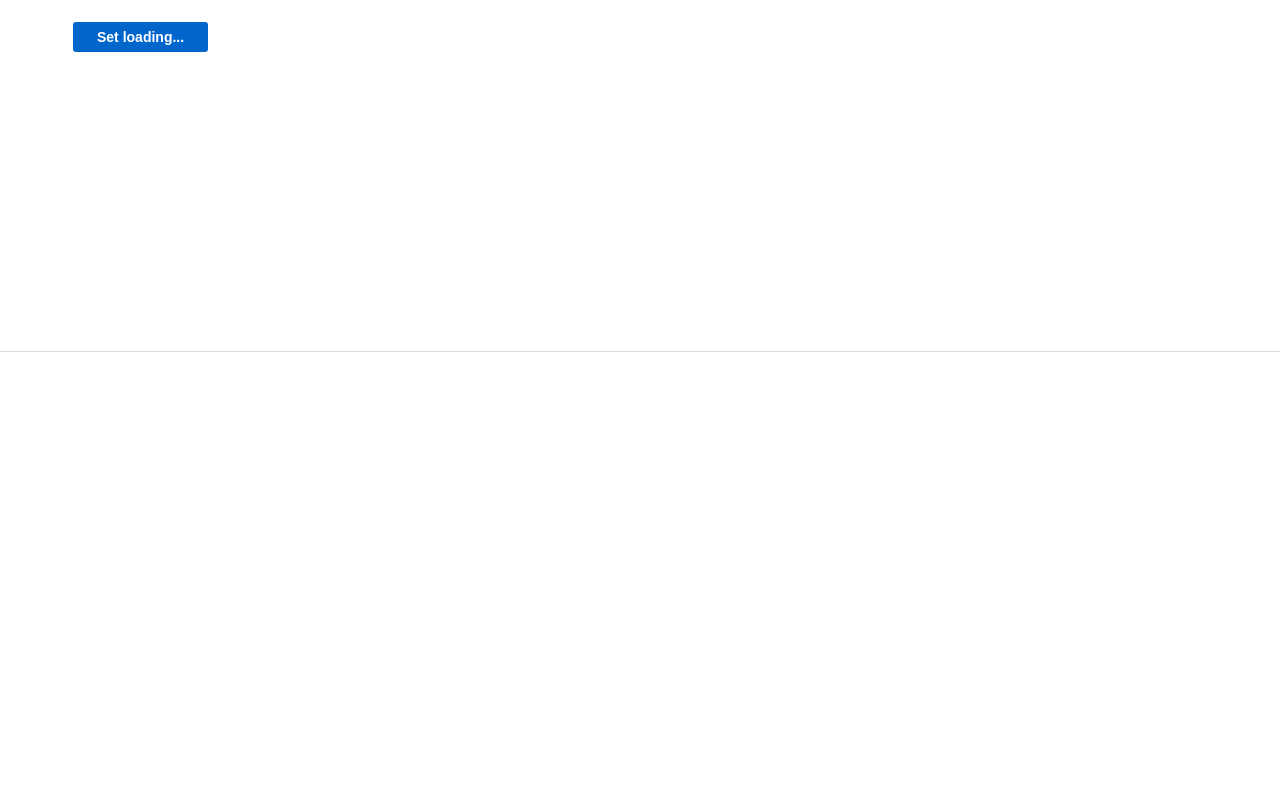
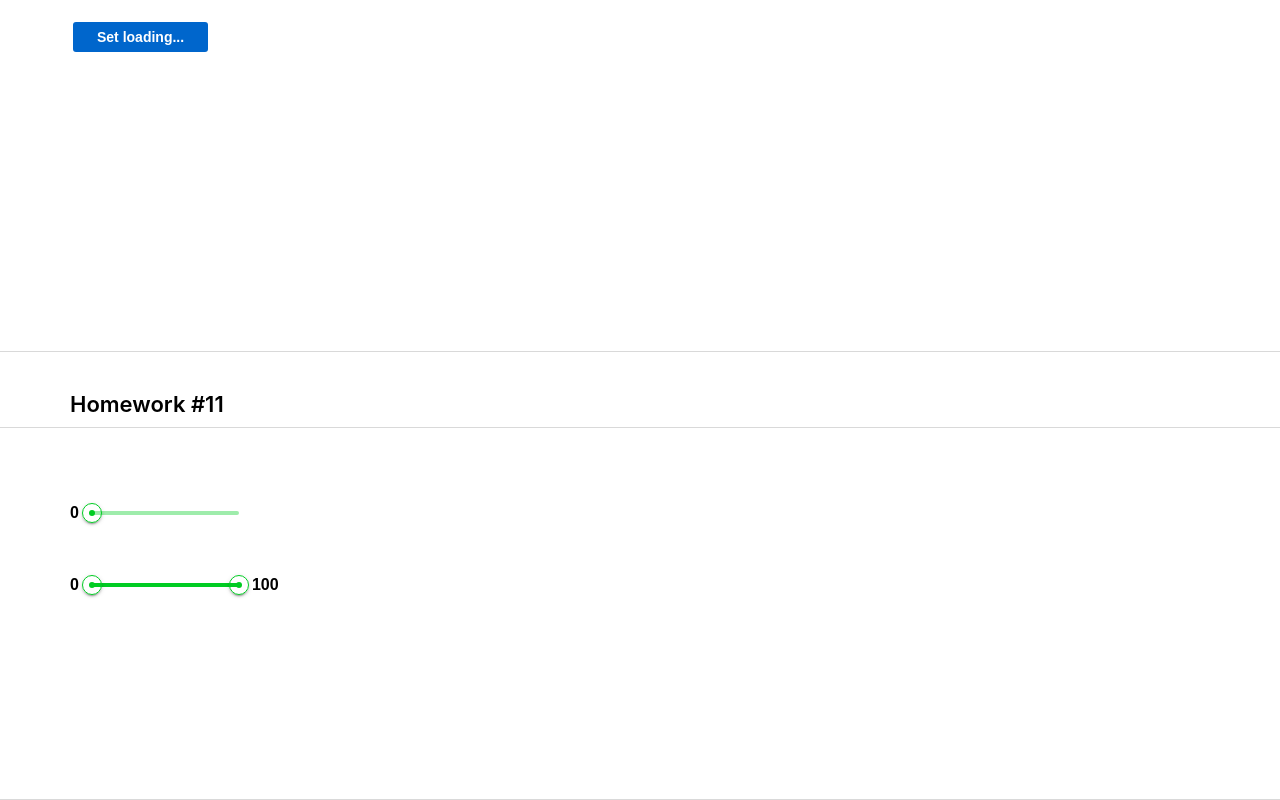
Before and after one commit to Rita05/homework_front_sprint02, a React (Create React App) app: page /#/pre-junior in a window 1280 px wide. Shown: the part 3809-4609 px from the top of the page. Before the commit the page ends 4161 px from the top, so only its background shows below. Built offline with nearby package versions, Linux system fonts and the light colour scheme.

Commit message:
make hw11 homework in sprint_04

```diff
--- a/src/s1-main/App.module.css
+++ b/src/s1-main/App.module.css
@@ -47,6 +47,12 @@
     padding-top: 42.5px;
 }
 
+.SuperRangeContainer {
+    margin: 0 auto;
+    width: 1280px;
+    margin-top: 39px;
+}
+
 .hw {
     display: flex;
     flex-direction: column;
--- a/src/s1-main/App.tsx
+++ b/src/s1-main/App.tsx
@@ -15,6 +15,7 @@ import HW7 from '../s2-homeworks/hw07/HW7'
 import HW8 from '../s2-homeworks/hw08/HW8'
 import HW9 from '../s2-homeworks/hw09/HW9'
 import HW10 from '../s2-homeworks/hw10/HW10'
+import HW11 from '../s2-homeworks/hw11/HW11'
 
 function App() {
 	return (
@@ -31,6 +32,7 @@ function App() {
 			<HW8 />
 			<HW9 />
 			<HW10 />
+			<HW11 />
 		</div>
 	)
 }
--- a/src/s2-homeworks/hw11/HW11.module.css
+++ b/src/s2-homeworks/hw11/HW11.module.css
@@ -1,8 +1,21 @@
 .container {
+	padding-left: 70px;
+	margin-top: 69.5px;
+	row-gap: 42px;
 }
 
 .wrapper {
+	display: flex;
+	align-items: center;
+	column-gap: 13px;
 }
 
 .number {
+	color: #000;
+	font-family: 'Montserrat', sans-serif;
+	font-size: 16px;
+	font-weight: 600;
+	line-height: 20px;
+	letter-spacing: 0%;
+	text-align: left;
 }
--- a/src/s2-homeworks/hw11/HW11.tsx
+++ b/src/s2-homeworks/hw11/HW11.tsx
@@ -13,14 +13,23 @@ import SuperRange from './common/c7-SuperRange/SuperRange'
 function HW11() {
 	// for autotests // не менять // можно подсунуть в локалСторэдж нужные числа, чтоб увидеть как они отображаются
 	const [value1, setValue1] = useState(restoreState<number>('hw11-value1', 0))
+	console.log('value1: ', value1);
 	const [value2, setValue2] = useState(restoreState<number>('hw11-value2', 100))
+	console.log('value2: ', value2);
 
-    const change = (event: any, value: any) => {
+	const change = (event: Event, value: number | Array<number>) => {
+		if (Array.isArray(value) && value.length > 2) {
+			const [newValue1, newValue2] = value;
+			setValue1(newValue1);
+			setValue2(newValue2);
+		} else {
+			setValue1(value as number);
+		}
 		// пишет студент // если пришёл массив - сохранить значения в оба useState, иначе в первый
 	}
 
 	return (
-        <div id={'hw11'}>
+		<div id={'hw11'} className={s2.SuperRangeContainer}>
 			<div className={s2.hwTitle}>Homework #11</div>
 
 			<div className={s2.hw}>
@@ -29,6 +38,8 @@ function HW11() {
 						<span id={'hw11-value'} className={s.number}>{value1}</span>
 						<SuperRange
 							id={'hw11-single-slider'}
+							value={value1}
+							onChange={change}
 						// сделать так чтоб value1 изменялось // пишет студент
 
 						/>
@@ -37,6 +48,8 @@ function HW11() {
 						<span id={'hw11-value-1'} className={s.number}>{value1}</span>
 						<SuperRange
 							id={'hw11-double-slider'}
+							value={[value1, value2]}
+							onChange={change}
 						// сделать так чтоб value1/2 изменялось // пишет студент
 
 						/>
--- a/src/s2-homeworks/hw11/common/c7-SuperRange/SuperRange.tsx
+++ b/src/s2-homeworks/hw11/common/c7-SuperRange/SuperRange.tsx
@@ -1,11 +1,29 @@
 import React from 'react'
-import {Slider, SliderProps} from '@mui/material'
+import { Slider, SliderProps } from '@mui/material'
 
 const SuperRange: React.FC<SliderProps> = (props) => {
 	return (
 		<Slider
 			sx={{ // стили для слайдера // пишет студент
-
+				width: '147px',
+				color: "#00CC22",
+				'& .MuiSlider-thumb': {
+					color: 'transparent',
+					'&::after': {
+						content: '""',
+						display: 'block',
+						width: '6px',
+						height: '6px',
+						backgroundColor: '#00CC22'
+					},
+					'&::before': {
+						content: '""',
+						width: '18px',
+						height: '18px',
+						display: 'block',
+						border: '1px solid #00CC22'
+					}
+				}
 			}}
 			{...props} // отдаём слайдеру пропсы если они есть (value например там внутри)
 		/>
```
Also changed, not shown: 2 other files (tests, documents, lock files or other folders). Lines whose indentation alone changed are shown as unchanged.
